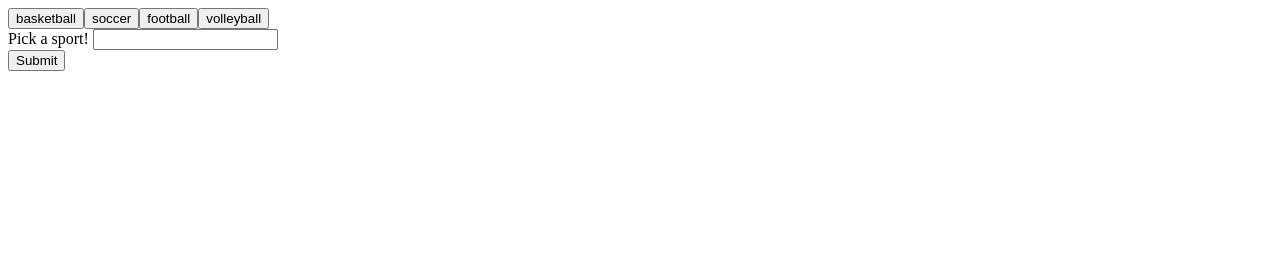
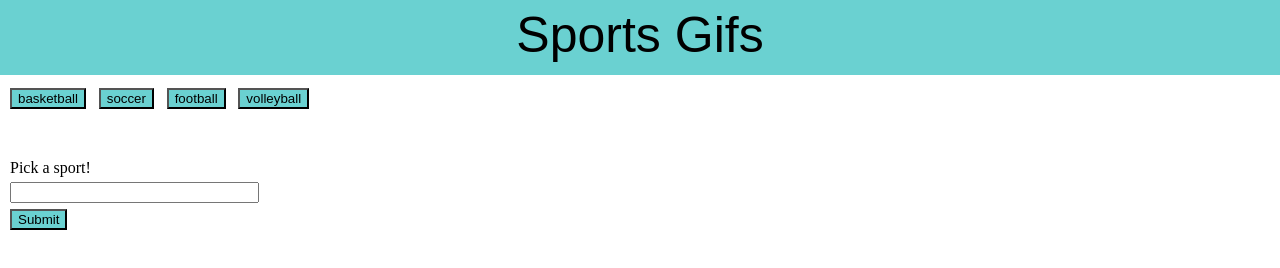
Before and after one commit to joel-a-hernandez/Giphy-HW, a plain HTML site: page index.html in a window 1280 px wide. Drawn offline with nearby package versions, Linux system fonts and the light colour scheme.

Commit message:
Added css reset. Moved my js to its own file. added animate and still classes to make gifs start and stop. added small amount of css.

```diff
--- /dev/null
+++ b/css/reset.css
@@ -0,0 +1,48 @@
+/* http://meyerweb.com/eric/tools/css/reset/
+   v2.0 | 20110126
+   License: none (public domain)
+*/
+
+html, body, div, span, applet, object, iframe,
+h1, h2, h3, h4, h5, h6, p, blockquote, pre,
+a, abbr, acronym, address, big, cite, code,
+del, dfn, em, img, ins, kbd, q, s, samp,
+small, strike, strong, sub, sup, tt, var,
+b, u, i, center,
+dl, dt, dd, ol, ul, li,
+fieldset, form, label, legend,
+table, caption, tbody, tfoot, thead, tr, th, td,
+article, aside, canvas, details, embed,
+figure, figcaption, footer, header, hgroup,
+menu, nav, output, ruby, section, summary,
+time, mark, audio, video {
+	margin: 0;
+	padding: 0;
+	border: 0;
+	font-size: 100%;
+	font: inherit;
+	vertical-align: baseline;
+}
+/* HTML5 display-role reset for older browsers */
+article, aside, details, figcaption, figure,
+footer, header, hgroup, menu, nav, section {
+	display: block;
+}
+body {
+	line-height: 1;
+}
+ol, ul {
+	list-style: none;
+}
+blockquote, q {
+	quotes: none;
+}
+blockquote:before, blockquote:after,
+q:before, q:after {
+	content: '';
+	content: none;
+}
+table {
+	border-collapse: collapse;
+	border-spacing: 0;
+}
--- a/index.html
+++ b/index.html
@@ -4,18 +4,59 @@
     <meta charset="UTF-8">
     <meta name="viewport" content="width=device-width, initial-scale=1.0">
     <meta http-equiv="X-UA-Compatible" content="ie=edge">
+    <link rel="stylesheet" href="css/reset.css">
     <title>Giphy-HW</title>
     <style>
+    #gif-form, #view-gifs, #button-container {
+        padding-left: 10px;
+    }
     #gif-form {
-        padding-bottom: 20px;
+        padding-right: 5%;
+        margin-top: 3%;
     }
+    #gif-input {
+        width: 20%;
+        margin-top: .5%;
+    }
+    #add-gif {
+        margin-top: .5%;
+        background: rgb(106, 209, 209);
+    }
+    .gif {
+        background: rgb(106, 209, 209);
+        margin-right: 1%;
+        margin-bottom: 1%;
+    }
+    .header {
+        background: rgb(106, 209, 209);
+        height: 50px;
+        text-align: center;
+        padding-top: 10px;
+        padding-bottom: 15px;
+        font-size: 50px;
+        font-family: sans-serif;
+    }
+    #button-container {
+        margin-top: 1%;
+    }
+    .gifs {
+        margin-top: 10px;
+    }
+    p {
+        margin-top: 10px;
+    }
+
     </style>
 </head>
 <body>
+    <header class="header">Sports Gifs</header>
+
+    <div class="main-container">
         <div id="button-container"></div>
 
         <form id="gif-form">
             <label for="gif-input">Pick a sport!</label>
+            <br>
             <input type="text" id="gif-input"><br>
 
             <!-- Button triggers new gif to be added -->
@@ -23,7 +64,7 @@
         </form>
 
         <div id="view-gifs"></div>
-
+    </div>
 
     <script src="https://cdnjs.cloudflare.com/ajax/libs/jquery/3.2.1/jquery.min.js"></script>
     <script type="text/javascript" src="javascript/app.js"></script>
--- a/javascript/app.js
+++ b/javascript/app.js
@@ -21,7 +21,12 @@ var sportsArray = ['basketball', 'soccer', 'football', 'volleyball']
                 var p = $("<p>").text("Rating: " + rating);
 
                 var sportImage = $("<img>");
-                    sportImage.attr("src", results[i].images.fixed_height.url);
+                sportImage.attr("src", results[i].images.fixed_height_still.url);
+                sportImage.attr("data-still", results[i].images.fixed_height_still.url);
+                sportImage.attr("data-animate", results[i].images.fixed_height.url);
+                sportImage.attr("data-state", "still");
+                sportImage.attr("class", "gifs");
+
 
                 gifDiv.prepend(sportImage);
                 gifDiv.prepend(p);
@@ -30,6 +35,20 @@ var sportsArray = ['basketball', 'soccer', 'football', 'volleyball']
 
                 sportGif.prepend(gifDiv);
 
+                $(".gifs").on("click", function() {
+                    // The attr jQuery method allows us to get or set the value of any attribute on our HTML element
+                    var state = $(this).attr("data-state");
+
+                    // If the clicked image's state is still, update its src attribute to what its data-animate value is.
+
+                    if (state === "still") {
+                        $(this).attr("data-state", "animate");   // Then, set the image's data-state to animate
+                        $(this).attr("src", $(this).attr("data-animate"));
+                    } else {     // Else set src to the data-still value
+                        $(this).attr("data-state", "still");
+                        $(this).attr("src", $(this).attr("data-still"));
+                    }
+                  });
 
             }
         });
@@ -47,10 +66,10 @@ var sportsArray = ['basketball', 'soccer', 'football', 'volleyball']
             // Looping through the array of movies
             for (var i = 0; i < sportsArray.length; i++) {
 
-            // Then dynamically generating buttons for each movie in the array
+            // Then dynamically generating buttons for each sport in the array
             // This code $("<button>") is all jQuery needs to create the beginning and end tag. (<button></button>)
             var a = $("<button>");
-            // Adding a class of movie to our button
+            // Adding a class of gif to our button
             a.addClass("gif");
             // Adding a data-attribute
             a.attr("data-name", sportsArray[i]);
```
Lines whose indentation alone changed are shown as unchanged.
